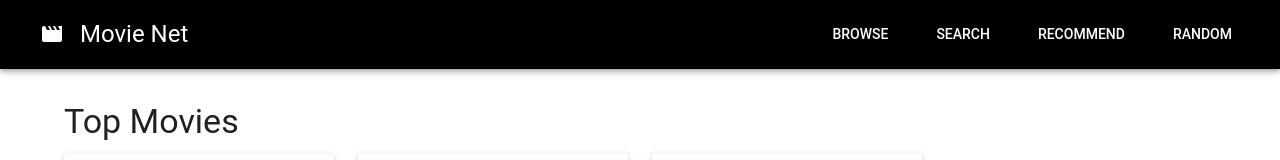
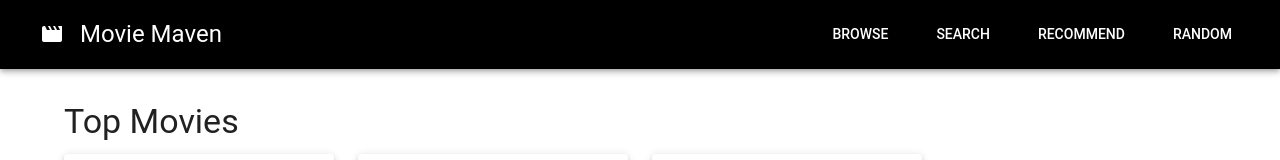
Before and after one commit to aywang71/Movie-Maven-DB-Project, a React (Create React App) app in the folder client/: page / in a window 1280 px wide. Shown: the top 160 px of the page. Built offline with nearby package versions, Linux system fonts and the light colour scheme.

Commit message:
name change to Movie Maven

```diff
--- a/client/public/index.html
+++ b/client/public/index.html
@@ -8,7 +8,7 @@
     <meta name="theme-color" content="#000000" />
     <meta name="description" content="Movie Net." />
     <link rel="manifest" href="/manifest.json" />
-    <title>Movie Net</title>
+    <title>Movie Maven</title>
   </head>
   <body>
     <noscript>You need to enable JavaScript to run this app.</noscript>
--- a/client/src/components/NavBar.js
+++ b/client/src/components/NavBar.js
@@ -25,7 +25,7 @@ export default function NavBar() {
             component="div"
             sx={{ flexGrow: 1, color: 'inherit' }}
           >
-            Movie Net
+            Movie Maven
           </Typography>
           {items.map((item) => (
             <Button
```
Also changed, not shown: client/public/manifest.json.
